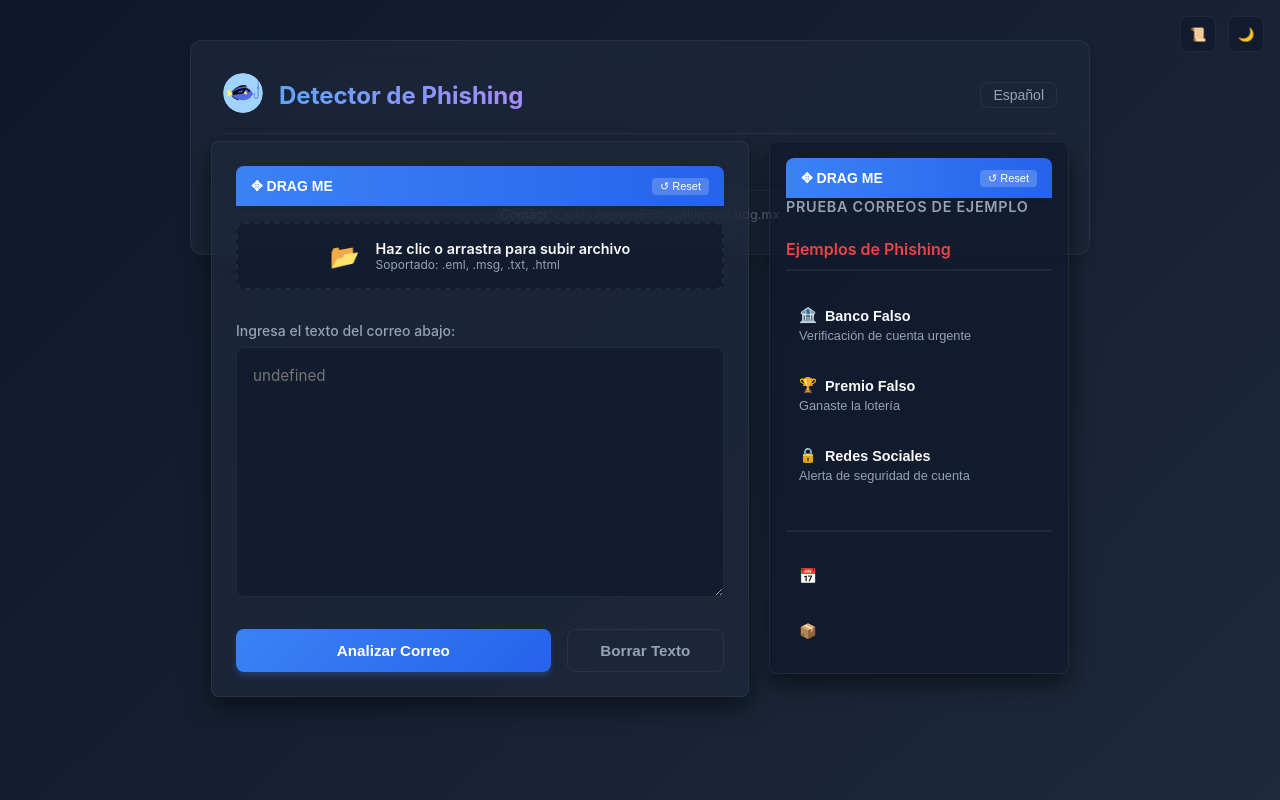
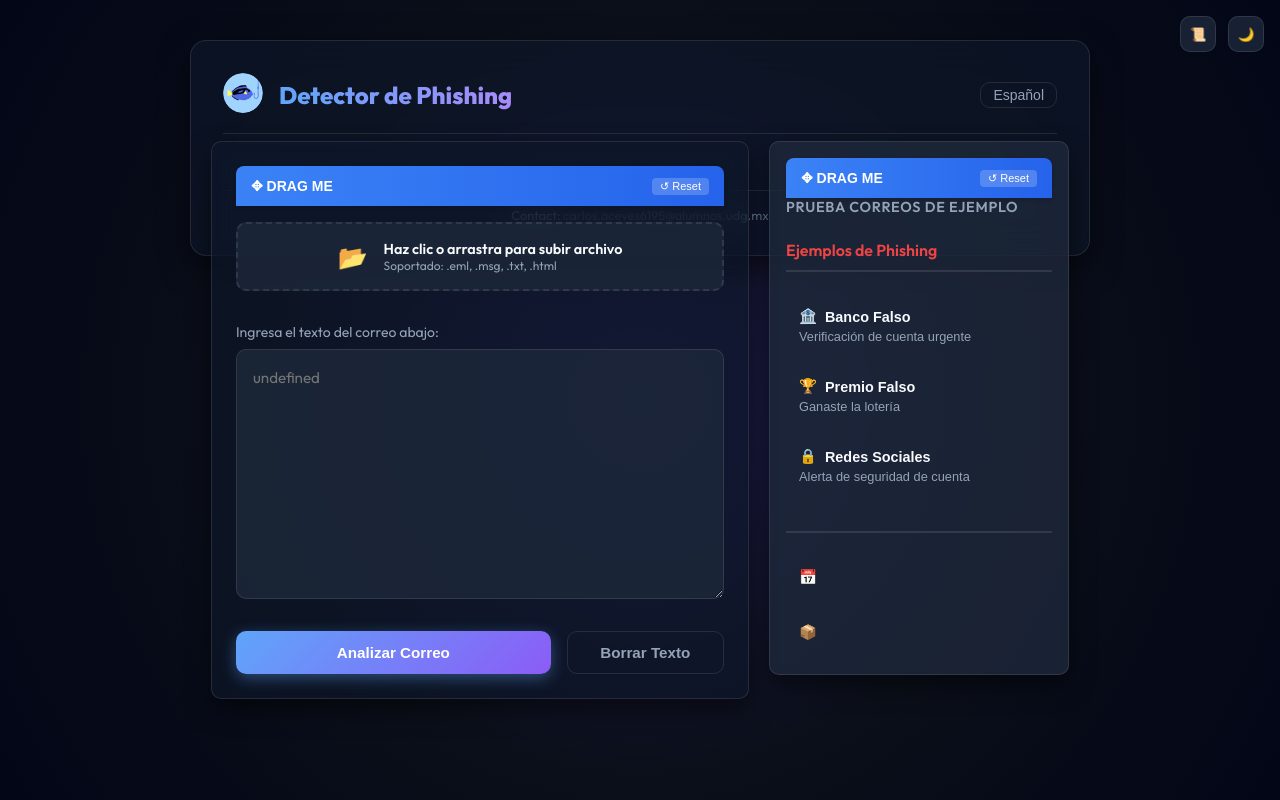
Before and after one commit to Charly-bite/Dory.lat, a Flask app: page / in a window 1280 px wide. Run offline with Flask 3, Linux system fonts and the light colour scheme; parts of the project's set-up code (start-up, migrations or seed data) failed here and were passed over.

Commit message:
UI/UX Glassmorphism Overhaul and Standard Templates

```diff
--- a/templates/index.html
+++ b/templates/index.html
@@ -17,28 +17,26 @@
 
     <link rel="preconnect" href="https://fonts.googleapis.com">
     <link rel="preconnect" href="https://fonts.gstatic.com" crossorigin>
-    <link href="https://fonts.googleapis.com/css2?family=Poppins:wght@300;400;600&display=swap" rel="stylesheet">
+    <link href="https://fonts.googleapis.com/css2?family=Outfit:wght@300;400;600;800&display=swap" rel="stylesheet">
     <style>
         /* === CSS Variables for Theme System === */
         :root {
             /* Dark Theme (Default) */
-            --bg-primary: #0f172a;
-            /* Darker, richer blue */
-            --bg-secondary: rgba(30, 41, 59, 0.7);
-            /* Glassmorphism effect */
-            --bg-gradient-start: #0f172a;
-            --bg-gradient-end: #1e293b;
-            --bg-input: rgba(15, 23, 42, 0.6);
-            --bg-select: rgba(15, 23, 42, 0.6);
+            --bg-primary: #020617;
+            --bg-secondary: rgba(15, 23, 42, 0.65); /* Glassmorphism Slate */
+            --bg-gradient-start: #1e1b4b;
+            --bg-gradient-end: #0b0f19;
+            --bg-input: rgba(30, 41, 59, 0.8);
+            --bg-select: rgba(30, 41, 59, 0.8);
 
             --text-primary: #f8fafc;
             --text-secondary: #94a3b8;
             --text-placeholder: #64748b;
             --text-select: #e2e8f0;
 
-            --border-primary: rgba(148, 163, 184, 0.1);
-            --border-secondary: rgba(148, 163, 184, 0.2);
-            --border-focus: #3b82f6;
+            --border-primary: rgba(255, 255, 255, 0.1);
+            --border-secondary: rgba(255, 255, 255, 0.15);
+            --border-focus: #60a5fa;
 
             --accent-danger: #ef4444;
             --accent-danger-hover: #dc2626;
@@ -56,41 +54,41 @@
 
             --shadow-sm: 0 1px 2px 0 rgba(0, 0, 0, 0.05);
             --shadow-md: 0 4px 6px -1px rgba(0, 0, 0, 0.1), 0 2px 4px -1px rgba(0, 0, 0, 0.06);
-            --shadow-lg: 0 10px 15px -3px rgba(0, 0, 0, 0.1), 0 4px 6px -2px rgba(0, 0, 0, 0.05);
-
-            --radius-md: 0.5rem;
-            --radius-lg: 0.75rem;
-
-            --transition-speed: 0.2s;
+            --shadow-lg: 0 10px 30px rgba(0, 0, 0, 0.5);
+
+            --radius-md: 10px;
+            --radius-lg: 16px;
+
+            --transition-speed: 0.3s;
         }
 
         /* Light Theme */
         [data-theme="light"] {
-            --bg-primary: #f0f9ff;
-            --bg-secondary: rgba(255, 255, 255, 0.8);
-            --bg-gradient-start: #f0f9ff;
-            --bg-gradient-end: #e0f2fe;
-            --bg-input: #ffffff;
-            --bg-select: #ffffff;
+            --bg-primary: #f8fafc;
+            --bg-secondary: rgba(255, 255, 255, 0.65); /* Light glass */
+            --bg-gradient-start: #e0f2fe;
+            --bg-gradient-end: #bae6fd;
+            --bg-input: rgba(255, 255, 255, 0.9);
+            --bg-select: rgba(255, 255, 255, 0.9);
 
             --text-primary: #0f172a;
             --text-secondary: #475569;
             --text-placeholder: #94a3b8;
             --text-select: #1e293b;
 
-            --border-primary: #e2e8f0;
-            --border-secondary: #cbd5e1;
+            --border-primary: rgba(148, 163, 184, 0.3);
+            --border-secondary: rgba(148, 163, 184, 0.4);
 
             --accent-danger: #ef4444;
             --accent-danger-hover: #dc2626;
-            --accent-danger-bg: #fee2e2;
+            --accent-danger-bg: rgba(254, 226, 226, 0.5);
 
             --accent-success: #10b981;
             --accent-success-hover: #059669;
-            --accent-success-bg: #d1fae5;
+            --accent-success-bg: rgba(209, 250, 229, 0.5);
 
             --accent-warning: #f59e0b;
-            --accent-warning-bg: #fef3c7;
+            --accent-warning-bg: rgba(254, 243, 199, 0.5);
 
             --btn-primary: #3b82f6;
             --btn-primary-hover: #2563eb;
@@ -102,10 +100,9 @@
         }
 
         body {
-            font-family: 'Inter', 'Poppins', sans-serif;
-            /* Prefer Inter for modern look */
+            font-family: 'Outfit', 'Inter', sans-serif;
             background-color: var(--bg-primary);
-            background: linear-gradient(135deg, var(--bg-gradient-start), var(--bg-gradient-end));
+            background: radial-gradient(circle at center, var(--bg-gradient-start), var(--bg-gradient-end), var(--bg-primary));
             color: var(--text-primary);
             margin: 0;
             padding: 20px;
@@ -113,21 +110,18 @@
             display: flex;
             justify-content: center;
             align-items: flex-start;
-            /* Align to top instead of center */
             padding-top: 40px;
-            /* Add top padding */
         }
 
         .container {
             background-color: var(--bg-secondary);
-            backdrop-filter: blur(12px);
-            -webkit-backdrop-filter: blur(12px);
+            backdrop-filter: blur(20px);
+            -webkit-backdrop-filter: blur(20px);
             padding: 2rem;
             border-radius: var(--radius-lg);
             box-shadow: var(--shadow-lg);
             width: 100%;
             max-width: 900px;
-            /* Wider container */
             border: 1px solid var(--border-primary);
             position: relative;
         }
@@ -289,13 +283,12 @@
             width: 100%;
             flex-grow: 1;
             min-height: 250px;
-            /* Taller default */
             padding: 1rem;
             border: 1px solid var(--border-primary);
             border-radius: var(--radius-md);
             background-color: var(--bg-input);
             color: var(--text-primary);
-            font-family: 'Inter', sans-serif;
+            font-family: 'Outfit', sans-serif;
             font-size: 0.95rem;
             resize: vertical;
             line-height: 1.6;
@@ -334,13 +327,15 @@
         }
 
         .btn-primary {
-            background: linear-gradient(135deg, var(--btn-primary), var(--btn-primary-hover));
+            background: linear-gradient(135deg, #60a5fa, #8b5cf6);
             color: white;
-            box-shadow: 0 4px 6px -1px rgba(59, 130, 246, 0.3);
+            box-shadow: 0 4px 15px rgba(96, 165, 250, 0.4);
         }
 
         .btn-primary:hover {
-            box-shadow: 0 6px 8px -1px rgba(59, 130, 246, 0.4);
+            transform: translateY(-2px);
+            filter: brightness(1.1);
+            box-shadow: 0 6px 20px rgba(96, 165, 250, 0.6);
         }
 
         .btn-secondary {
@@ -527,7 +522,8 @@
             margin: 0;
             color: white;
             font-size: 1.1rem;
-            font-weight: 600;
+            font-weight: 800;
+            font-family: 'Outfit', sans-serif;
         }
 
         .examples-toggle {
```
Also changed, not shown: CODE_OF_CONDUCT.md (added, +49 -0 lines), CONTRIBUTING.md (added, +46 -0 lines), SECURITY.md (added, +18 -0 lines), .github/ISSUE_TEMPLATE/bug_report.md (added), .github/ISSUE_TEMPLATE/feature_request.md (added), .github/pull_request_template.md (added), .github/workflows/ci.yml (added), 2 other files.
